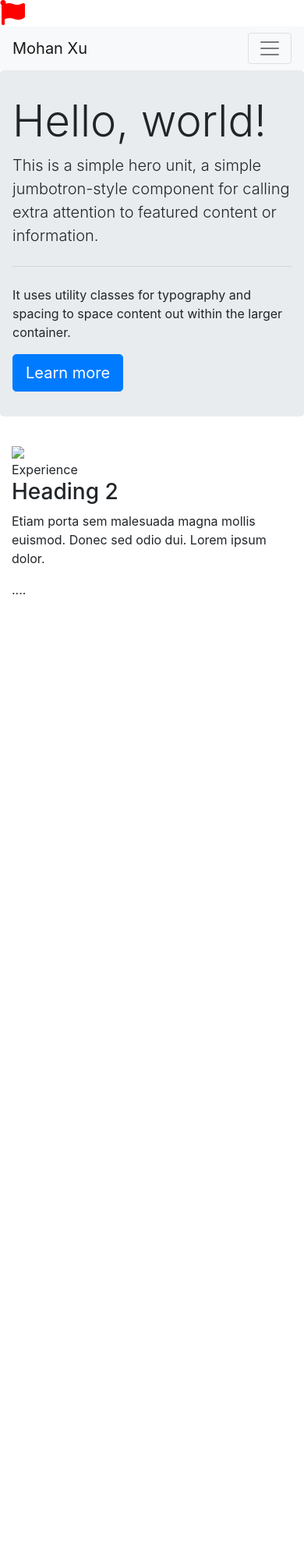
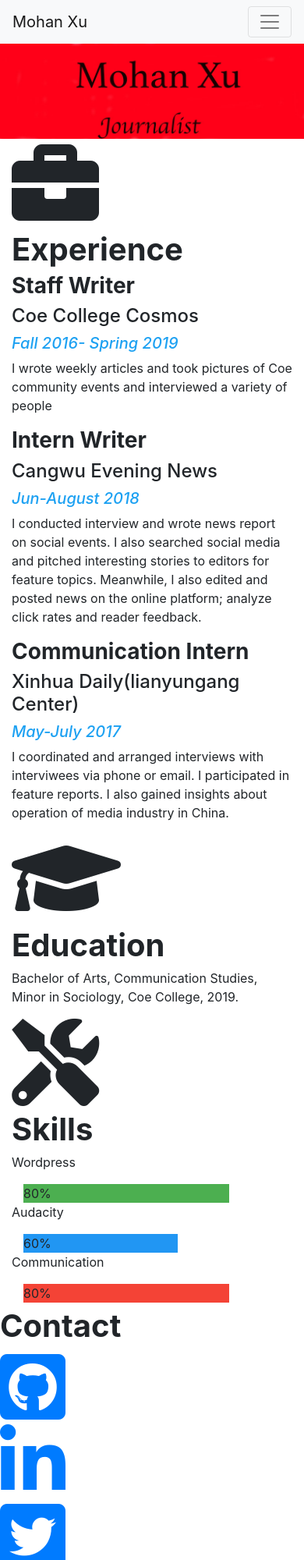
Before and after one commit to Mohan0215/Mohan-Xu.JOUR-652, a plain HTML site: page class-exercises /bootstrap-template.html in a window 390 px wide. Shown: the top 2000 px of the page at 78% size. Before the commit the page ends 844 px from the top, so only its background shows below. Drawn offline with nearby package versions, Linux system fonts and the light colour scheme.

Commit message:
bootstrap-template.html

```diff
--- a/class-exercises /bootstrap-template.html
+++ b/class-exercises /bootstrap-template.html
@@ -1,7 +1,7 @@
 <!DOCTYPE html>
 <html lang="en">
  <head>
-      <title>Hello World</title>
+     <title>Hello Mohan </title>
    <meta Charset="utf-8">
    <meta name="viewpoint"
    content="width=device-width,initial-scale=1 shrink-to-fit=no">
@@ -14,14 +14,12 @@
    integrity="sha384-ggOyR0iXCbMQv3Xipma34MD+dH/1fQ784/j6cY/iJTQUOhcWr7x9JvoRxT2MZw1T"
    crossorigin="anonymous">
 
+
+   <!-- Link to stylesheet CSS  -->
+   <link href="style.css" rel="stylesheet">
    <link rel="stylesheet" href="https://use.fontawesome.com/releases/v5.7.2/css/all.css"
    integrity="sha384-fnmOCqbTlWIlj8LyTjo7mOUStjsKC4pOpQbqyi7RrhN7udi9RwhKkMHpvLbHG9Sr"
    crossorigin="anonymous">
-
-
-    <!-- Link to stylesheet CSS  -->
-
-    <i class="fas fa-flag fa-2x"  style="color:red;"></i>
  </head>
 
  <body>
@@ -33,66 +31,119 @@
 <div class="collapse navbar-collapse" id="navbarSupportedContent">
   <ul class="navbar-nav mr-auto">
     <li class="nav-item active">
-       <a class="nav-link" href="#">Experience<span class="sr-only">(current)</span></a>
+      <a class="nav-link Experience" href="#Experience">Experience<span class="sr-only">(current)</span></a>
     </li>
     <li class="nav-item">
-       <a class="nav-link" href="#">Education</a>
+      <a class="nav-link" href="#Education">Education</a>
     </li>
 
     <li class="nav-item">
-       <a class="nav-link" href="#">Skills</a>
+      <a class="nav-link" href="#Skills">Skills</a>
+    </li>
+
+    <li class="nav-item">
+      <a class="nav-link" href="#Contact">Contact</a>
     </li>
 
   </ul>
 </div>
 </nav>
 
-<div class="jumbotron">
- <h1 class="display-4">Hello, world!</h1>
- <p class="lead">This is a simple hero unit, a simple jumbotron-style component for calling extra attention to featured content or information.</p>
- <hr class="my-4">
- <p>It uses utility classes for typography and spacing to space content out within the larger container.</p>
- <a class="btn btn-primary btn-lg" href="#" role="button">Learn more</a>
+<img src="banner-large.jpg" alt="Mohan's logo" width="100%">
+
+  <!-- SECTION ITEM -->
+  <div class="container">
+         <div class="row">
+            <div class="col-md-8">
+          <i class="fas fa-briefcase fa-7x"></i>
+       <div id="Experience">Experience</div>
+
+         <h3 class="job-title">Staff Writer</h3>
+          <h4 class="organization">Coe College Cosmos </h4>
+          <h5 class= "date">Fall 2016- Spring 2019</h5>
+          <div class="discription">
+            <p>I wrote weekly articles and took pictures of Coe community events
+           and interviewed a variety of people </p>
            </div>
 
-   <div class="container">
-         <div class="row">
-           <div class="col-md-12">
-           <img src="image/Logo.png">
+          <h3 class="job-title">Intern Writer </h3>
+          <h4 class="organization">Cangwu Evening News</h4>
+          <h5 class="date">Jun-August 2018 </h5>
+          <div  class="discription">
+          <p>I conducted interview and wrote news report on social events. I
+            also searched social media and pitched interesting stories to editors
+            for feature topics. Meanwhile, I also edited and posted news on the online
+            platform; analyze click rates and reader feedback.</p>
+          </div>
+
+           <h3 class="job-title">Communication Intern</h3>
+           <h4 class="organization">Xinhua Daily(lianyungang Center)</h4>
+           <h5 class="date">May-July 2017</h5>
+           <div class= "discription">
+           <p>I coordinated and arranged interviews with interviwees
+             via phone or email. I participated in feature reports. I also gained
+             insights about operation of media industry in China.</P>
            </div>
          </div>
 
+         <div class="col-md-4">
+           <i class="fas fa-graduation-cap fa-7x"></i>
+           <div id="Education">Education</div>
+                 <p>Bachelor of Arts, Communication Studies, Minor in Sociology, Coe College, 2019.</p>
+
+
+
+
+
+        <i class="fas fa-tools fa-7x"></i>
+        <div id="Skills">Skills</div>
+        <p>Wordpress</p>
+       <div class="container">
+         <div class="skills wordpress">80%</div>
+       </div>
+
+      <p>Audacity</p>
+       <div class="container">
+         <div class="skills audacity">60%</div>
+       </div>
+
+       <p>Communication</p>
+       <div class="container">
+         <div class="skills communication">80%</div>
+       </div>
+
+         </div>
    <!-- SECTION ITEM -->
+
+
+
+            <div id="Contact">Contact</div>
             <div class="row">
-          <div class="col-md-8">
-          <div id="Experience">Experience</div>
-                  <h3>Heading 2</h3>
-                  <p>Etiam porta sem malesuada magna mollis euismod. Donec sed odio dui.
-                    Lorem ipsum dolor.</p>
+            <div class="col-md-3">
+
+           <div class="github">
+              <a href="https://github.com/Mohan0215"><i class="fab fa-github-square fa-6x"></i></a>
          </div>
           </div>
-    <!-- SECTION ITEM -->
-          <div class="row">
-          <div class="col-md-4">
-            <div id="education">
-            ....
-            </div>
-            <div id="skills"
-            ...
+            <div class="col-md-3">
+            <div class= "linkedin">
+                 <a href="https://www.linkedin.com/in/mohan-xu-8a096b159/"><i class="fab fa-linkedin-in fa-6x"></i></a>
             </div>
           </div>
-    <!-- SECTION ITEM -->
-           <div class="row">
           <div class="col-md-3">
+            <div class="twitter">
+                <a href="https://twitter.com/XuMohan1"><i class="fab fa-twitter-square fa-6x"></i></a>
+            </div>
           </div>
           <div class="col-md-3">
+            <div class="email">
+                <a href="mailto: yourname@email.com">mxu12310@umd.edu<i class="fas fa-envelope fa-6x"></i></a>
             </div>
-           <div class="col-md-3">
-           </div>
-           <div class="col-md-3">
+
           </div>
          </div>
        </div>
+
      <!-- Optional JavaScript -->
  <!-- jQuery first, then Popper.js, then Bootstrap JS -->
  <script src="https://code.jquery.com/jquery-3.3.1.slim.min.js"
--- /dev/null
+++ b/class-exercises /style.css
@@ -0,0 +1,50 @@
+
+.date{
+   color: #1DA1F2 !important;
+   font-style: italic;
+   font-family: "Times New Roman," Times, serif;
+ }
+
+#Skills {
+  font-weight: bold;
+  font-style: normal;
+  font-size: 40px;
+}
+
+#Experience{
+  font-weight: bold;
+  font-style: normal;
+  font-size: 40px;
+}
+
+#Education{
+  font-weight: bold;
+  font-style: normal;
+  font-size: 40px;
+}
+
+
+ #Contact{
+  font-size: 40px;
+  font-style: normal;
+  font-weight: bold;
+  }
+
+p{
+  font-family: "Times New Roman," Times, serif;
+  font-style: normal;
+}
+
+h3{
+  font-weight: bold;
+  font-family: "Times New Roman," Times, serif;
+}
+
+h4{
+  font-family: "Times New Roman," Times, serif;
+}
+
+
+.wordpress {width: 80%; background-color: #4CAF50;}
+.audacity {width: 60%; background-color: #2196F3;}
+.communication {width: 80%; background-color: #f44336;}
```
Also changed, not shown: bootstrap-template.html (deleted, +0 -183 lines), class-exercises /banner-large.jpg (added), class-exercises /banner-small.jpg (added). Lines whose indentation alone changed are shown as unchanged.
